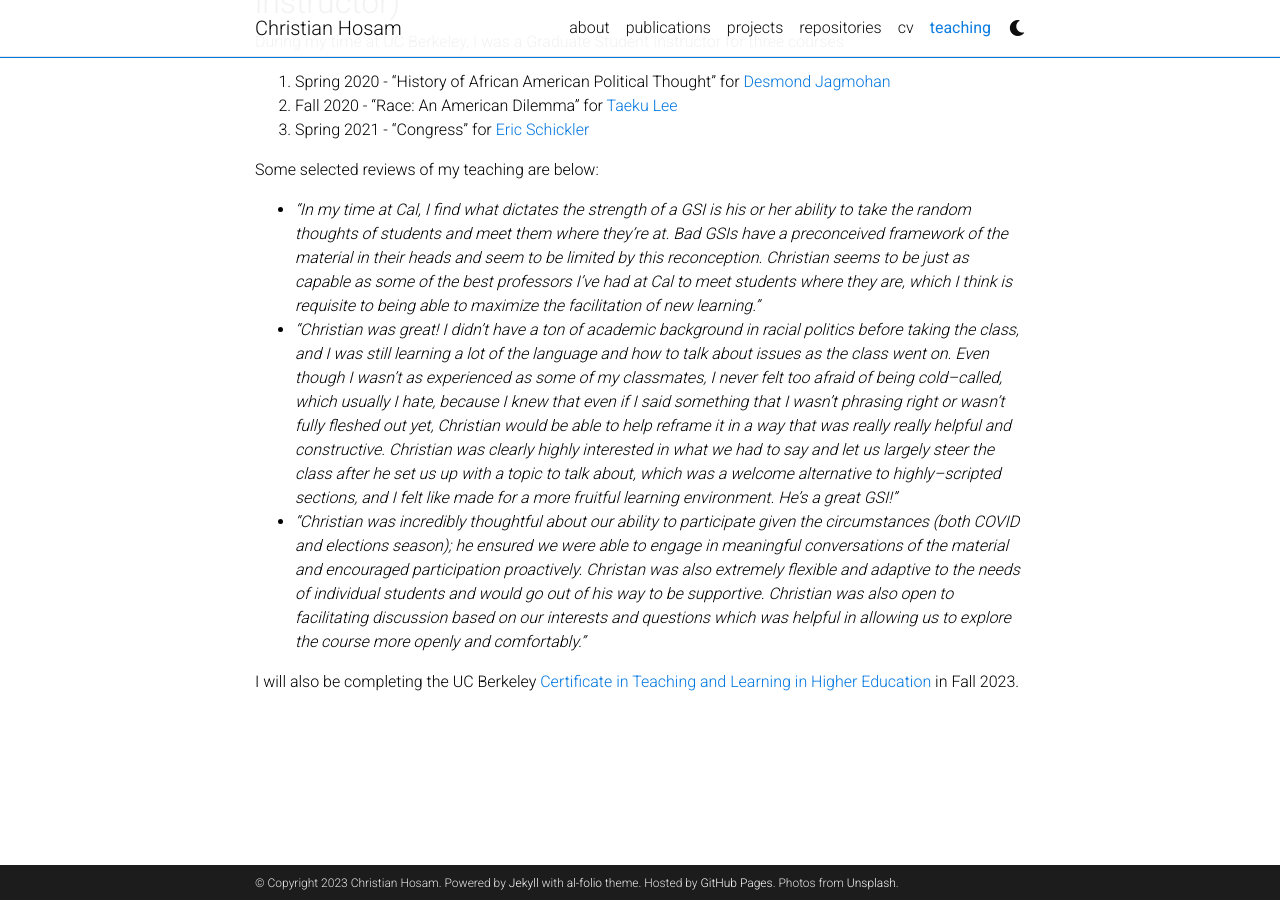
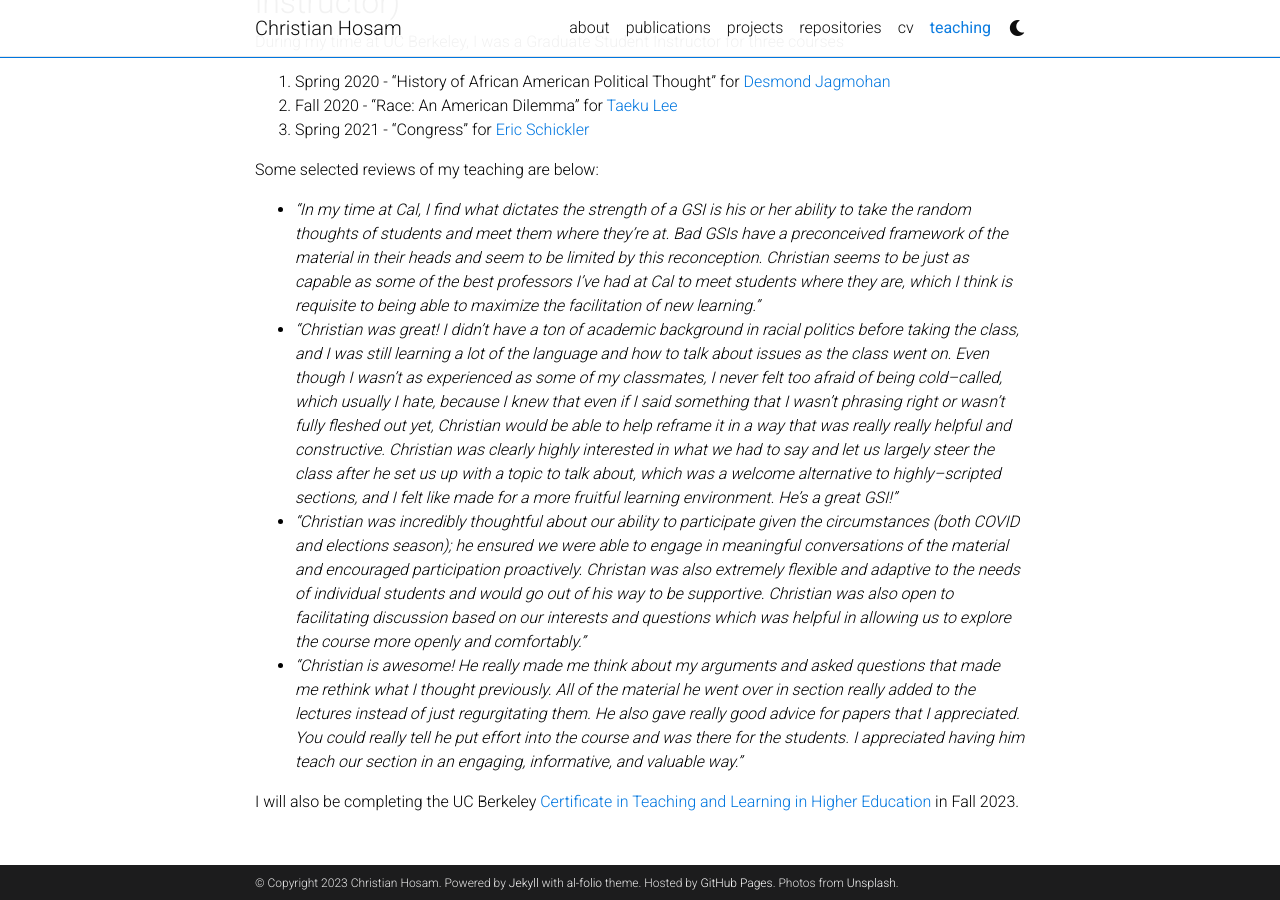
Before and after one commit to chosam2322/chosam2322.github.io, a Jekyll site: the page built from _pages/teaching.md, in a window 1280 px wide and 900 px high, scrolled down 805 px. Built offline with Jekyll 4.4.1, drawn with Linux system fonts in a browser that asks for light colours; comment, search, counter and statistics services are not loaded; a style sheet for code colours, icons or effects is not loaded.

Commit message:
Update teaching.md

```diff
--- a/_pages/teaching.md
+++ b/_pages/teaching.md
@@ -32,6 +32,7 @@ Some selected reviews of my teaching are below:
 - <i>"In my time at Cal, I find what dictates the strength of a GSI is his or her ability to take the random thoughts of students and meet them where they're at. Bad GSIs have a preconceived framework of the material in their heads and seem to be limited by this reconception. Christian seems to be just as capable as some of the best professors I've had at Cal to meet students where they are, which I think is requisite to being able to maximize the facilitation of new learning."</i>
 - <i>"Christian was great! I didn't have a ton of academic background in racial politics before taking the class, and I was still learning a lot of the language and how to talk about issues as the class went on. Even though I wasn't as experienced as some of my classmates, I never felt too afraid of being cold–called, which usually I hate, because I knew that even if I said something that I wasn't phrasing right or wasn't fully fleshed out yet, Christian would be able to help reframe it in a way that was really really helpful and constructive. Christian was clearly highly interested in what we had to say and let us largely steer the class after he set us up with a topic to talk about, which was a welcome alternative to highly–scripted sections, and I felt like made for a more fruitful learning environment. He's a great GSI!"</i>
 - <i>"Christian was incredibly thoughtful about our ability to participate given the circumstances (both COVID and elections season); he ensured we were able to engage in meaningful conversations of the material and encouraged participation proactively. Christan was also extremely flexible and adaptive to the needs of individual students and would go out of his way to be supportive. Christian was also open to facilitating discussion based on our interests and questions which was helpful in allowing us to explore the course more openly and comfortably."</i>
+- <i>"Christian is awesome! He really made me think about my arguments and asked questions that made me rethink what I thought previously. All of the material he went over in section really added to the lectures instead of just regurgitating them. He also gave really good advice for papers that I appreciated. You could really tell he put effort into the course and was there for the students. I appreciated having him teach our section in an engaging, informative, and valuable way."</i>
 
 
 I will also be completing the UC Berkeley [Certificate in Teaching and Learning in Higher Education](https://gsi.berkeley.edu/programs-services/certificate-program/) in Fall 2023.
```
